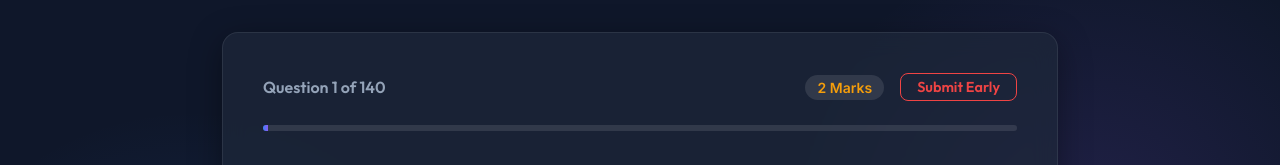
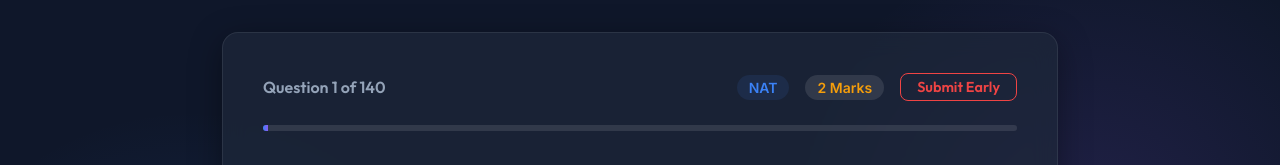
Before and after one commit to aditya-1509/math_probab, a React (Vite) app: page / in a window 1280 px wide. Both pictures are taken after a click on the button "Start Quiz". Shown: the top 165 px of the page. Built offline with nearby package versions, Linux system fonts and the light colour scheme.

Commit message:
feat: display question type (MCQ/MSQ/NAT) badge

```diff
--- a/src/components/Quiz.tsx
+++ b/src/components/Quiz.tsx
@@ -85,6 +85,9 @@ export const Quiz: React.FC<QuizProps> = ({ questions, onSubmit }) => {
       <div className="quiz-header">
         <div className="quiz-progress-text">Question {currentIndex + 1} of {questions.length}</div>
         <div style={{ display: 'flex', gap: '1rem', alignItems: 'center' }}>
+          <div className="quiz-marks" style={{ background: 'rgba(59, 130, 246, 0.1)', color: 'var(--primary)' }}>
+            {question.type}
+          </div>
           <div className="quiz-marks">{question.marks} {question.marks === 1 ? 'Mark' : 'Marks'}</div>
           <button className="btn btn-outline" style={{ padding: '0.25rem 1rem', fontSize: '0.9rem', borderColor: 'var(--error)', color: 'var(--error)' }} onClick={handleSubmit}>
             Submit Early
```
